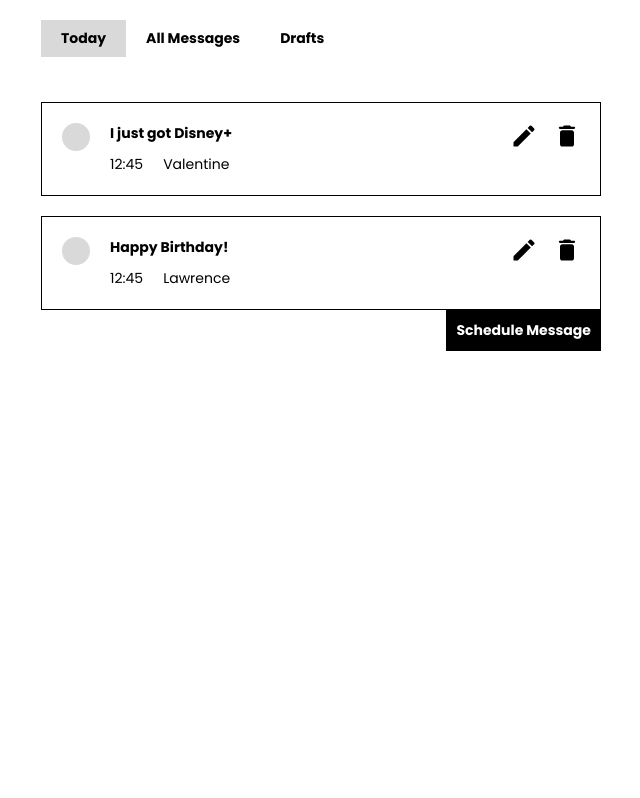
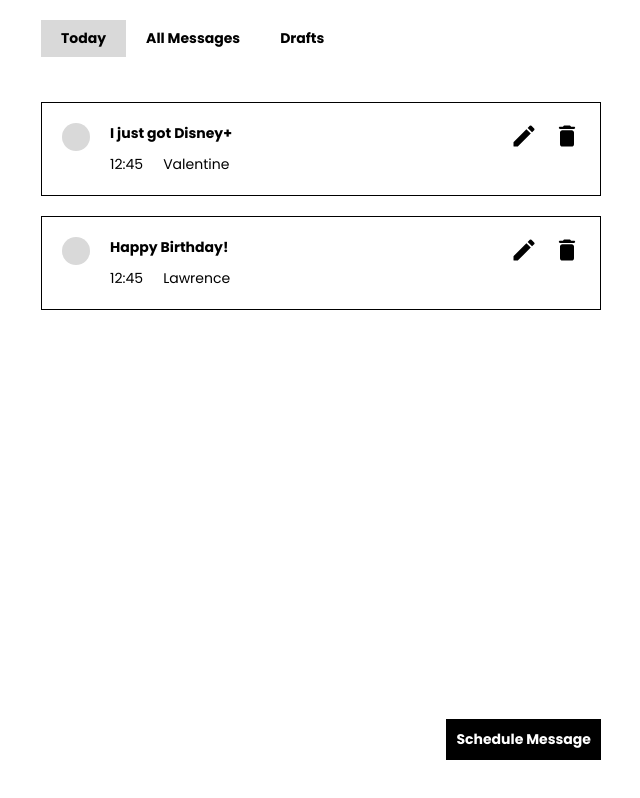
Before and after one commit to Ngoakor12/message-later, a React (Vite) app in the folder frontend/: page /today in a window 1280 px wide. Shown: the whole page, without its empty margins (319-959 px from the left). Built offline with nearby package versions, Linux system fonts and the light colour scheme.

Commit message:
chore: style and position schedule message button

```diff
--- a/frontend/src/App.jsx
+++ b/frontend/src/App.jsx
@@ -1,5 +1,6 @@
 import Navigation from "./features/navigation/Navigation";
 import RoutesComponent from "./components/RoutesComponent";
+import ScheduleMessageButton from "./components/ScheduleMessageButton";
 
 function App() {
   return (
@@ -8,6 +9,7 @@ function App() {
       <main className="body">
         <RoutesComponent />
       </main>
+      <ScheduleMessageButton />
     </div>
   );
 }
--- a/frontend/src/features/messages/AllMessages.jsx
+++ b/frontend/src/features/messages/AllMessages.jsx
@@ -1,10 +1,7 @@
-import ScheduleMessageButton from "../../components/ScheduleMessageButton";
-
 function AllMessages() {
   return (
     <>
       <h2>AllMessages</h2>
-      <ScheduleMessageButton />
     </>
   );
 }
--- a/frontend/src/features/messages/Drafts.jsx
+++ b/frontend/src/features/messages/Drafts.jsx
@@ -1,10 +1,7 @@
-import ScheduleMessageButton from "../../components/ScheduleMessageButton";
-
 function Drafts() {
   return (
     <>
       <h2>Drafts</h2>
-      <ScheduleMessageButton />
     </>
   );
 }
--- a/frontend/src/features/messages/Today.jsx
+++ b/frontend/src/features/messages/Today.jsx
@@ -1,4 +1,3 @@
-import ScheduleMessageButton from "../../components/ScheduleMessageButton";
 import messages from "../../mock-messages";
 import MessageList from "./MessageList";
 
@@ -6,7 +5,6 @@ function Today() {
   return (
     <>
       <MessageList messages={messages} />
-      <ScheduleMessageButton />
     </>
   );
 }
--- a/frontend/src/index.css
+++ b/frontend/src/index.css
@@ -34,6 +34,7 @@ body {
   flex-direction: column;
   padding: 20px;
   gap: 45px;
+  position: relative;
 }
 
 nav{
@@ -119,6 +120,11 @@ a.message-summary{
   justify-content: end;
   font-weight: 700;
   color: #fff;
+  position: fixed;
+  bottom: 0;
+  align-self: flex-end;
+  /* right: auto; */
+  padding: 20px 0px 40px 20px;
 }
 
 .schedule-message-button .label{
```
